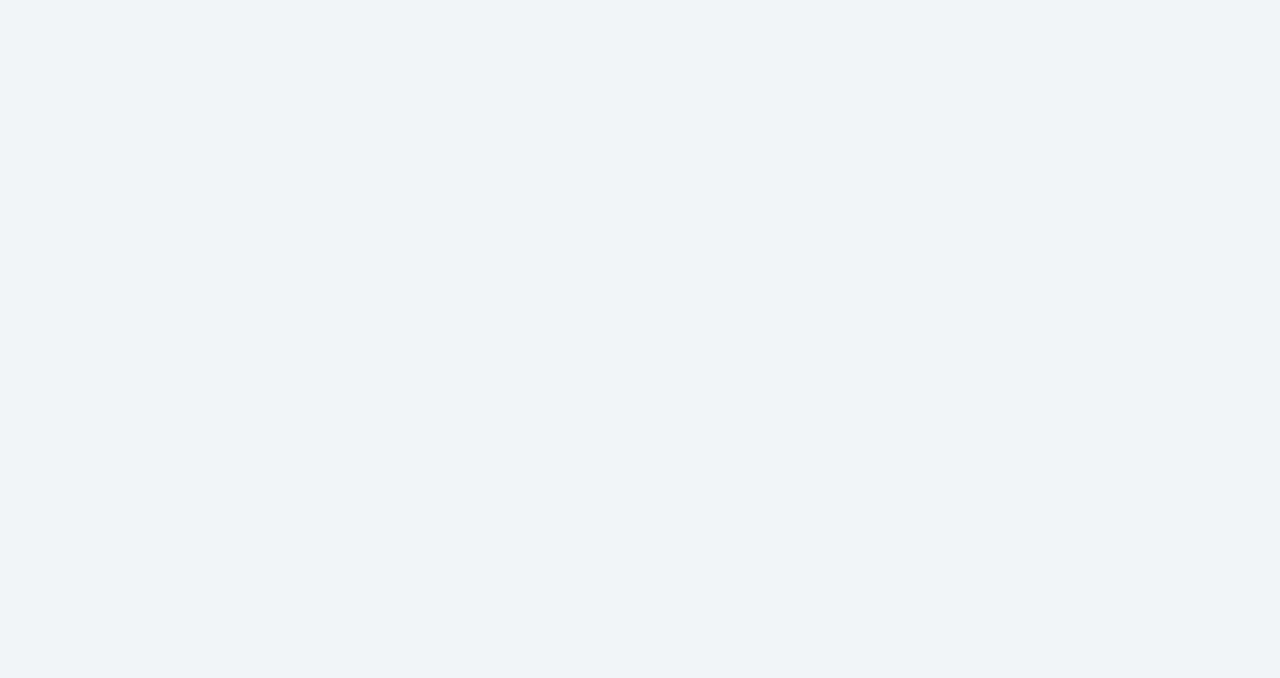
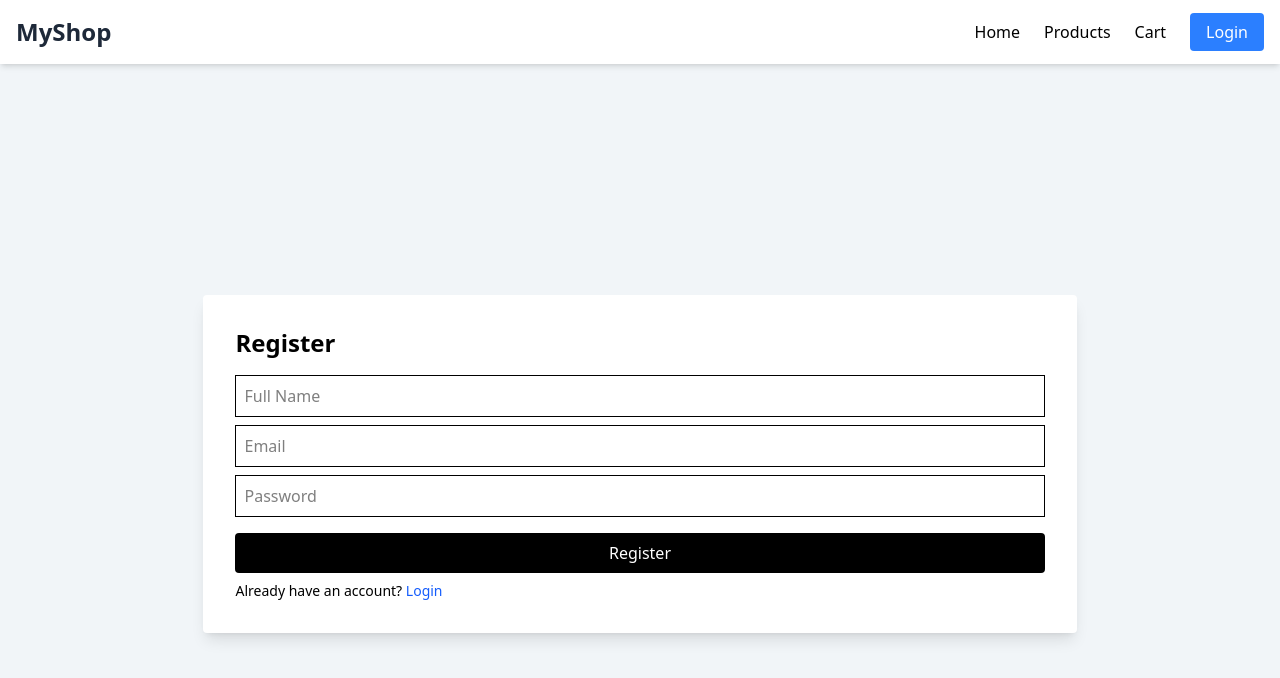
Before and after one commit to ajay123-k/e-commerce, a React (Vite) app: page /register in a window 1280 px wide. Before the commit this address had no page. Shown: the top 678 px of the page. Built offline with nearby package versions, Linux system fonts and the light colour scheme.

Commit message:
Update:added user registration with hash password

```diff
--- a/package.json
+++ b/package.json
@@ -12,6 +12,7 @@
   "dependencies": {
     "@tailwindcss/vite": "^4.0.12",
     "axios": "^1.8.2",
+    "bcryptjs": "^3.0.2",
     "react": "^19.0.0",
     "react-dom": "^19.0.0",
     "react-router-dom": "^7.3.0",
--- a/src/App.jsx
+++ b/src/App.jsx
@@ -7,6 +7,7 @@ import Shop from "./Components/Shop";
 import Login from "./Components/Login";
 import Cart from "./Components/Cart";
 import ProfilePage from "./Components/ProfilePage";
+import Register from "./Components/Register";
 
 function App() {
   return (
@@ -17,6 +18,7 @@ function App() {
           <Route path="/products" element={<Shop />}></Route>
           <Route path="/cart" element={<Cart />}></Route>
           <Route path="/login" element={<Login />}></Route>
+          <Route path="/register" element={<Register />}></Route>
           <Route path="/profile" element={<ProfilePage />}></Route>
           <Route path="/product/:id" element={<SingleProduct />}></Route>
           <Route
--- a/src/Components/Login.jsx
+++ b/src/Components/Login.jsx
@@ -1,10 +1,11 @@
 import { useEffect, useState } from "react";
 import { Link, useNavigate } from "react-router-dom";
 import Navbar from "./Navbar";
+import bcryptJs from "bcryptjs";
 
 const Login = () => {
-  const [email, setEmail] = useState("user@test.com");
-  const [password, setPassword] = useState("123456");
+  const [email, setEmail] = useState("");
+  const [password, setPassword] = useState("");
   const navigate = useNavigate();
 
   useEffect(() => {
@@ -14,22 +15,20 @@ const Login = () => {
       navigate("/");
     }
   }, []);
-  const handleLogin = (e) => {
+  const handleLogin = async (e) => {
     e.preventDefault();
-    let user = {
-      email,
-      password,
-      name: "User",
-    };
 
-    localStorage.setItem("loggedInUser", JSON.stringify(user));
-    alert("Login successful!");
-    let checkout = localStorage.getItem("isCheckoutCliked");
-    if (checkout === "true") {
-      navigate("/cart");
-      return;
+    const users = JSON.parse(localStorage.getItem("users")) || [];
+    const user = users.find((u) => u.email === email);
+    const hashPwd = await bcryptJs.compare(password, user.password);
+
+    if (user && hashPwd) {
+      localStorage.setItem("loggedInUser", JSON.stringify(user));
+      alert("Login successful!");
+      navigate("/");
+    } else {
+      alert("Invalid credentials. Please try again.");
     }
-    navigate("/");
   };
 
   return (
@@ -45,7 +44,7 @@ const Login = () => {
               value={email}
               onChange={(e) => setEmail(e.target.value)}
               className="w-full border p-2 mb-2"
-              readOnly
+              required
             />
             <input
               type="password"
@@ -53,7 +52,7 @@ const Login = () => {
               value={password}
               onChange={(e) => setPassword(e.target.value)}
               className="w-full border p-2 mb-4"
-              readOnly
+              required
             />
             <button
               type="submit"
@@ -61,6 +60,12 @@ const Login = () => {
             >
               Login
             </button>
+            <div className="my-2">
+              New user{" "}
+              <Link className="text-blue-600" to={"/register"}>
+                Register
+              </Link>
+            </div>
           </form>
         </div>
       </div>
--- a/src/Components/Navbar.jsx
+++ b/src/Components/Navbar.jsx
@@ -18,7 +18,6 @@ const Navbar = () => {
   // Function to handle user logout
   const logout = () => {
     localStorage.removeItem("loggedInUser");
-    localStorage.removeItem("users");
     localStorage.removeItem("cart");
     setDropdownOpen(false);
     navigate("/");
--- a/src/Components/ProfilePage.jsx
+++ b/src/Components/ProfilePage.jsx
@@ -20,8 +20,6 @@ const ProfilePage = () => {
   // Function to handle user logout
   const handleLogout = () => {
     localStorage.removeItem("loggedInUser");
-    localStorage.removeItem("users");
-    localStorage.removeItem("cart");
     navigate("/");
   };
 
--- /dev/null
+++ b/src/Components/Register.jsx
@@ -0,0 +1,88 @@
+import { useState } from "react";
+import { Link, useNavigate } from "react-router-dom";
+import Navbar from "./Navbar";
+import bcryptJs from "bcryptjs";
+const salt = 10;
+
+const Register = () => {
+  const [name, setName] = useState("");
+  const [email, setEmail] = useState("");
+  const [password, setPassword] = useState("");
+  const navigate = useNavigate();
+
+  // This function is used for user registration
+  const handleRegister = async (e) => {
+    e.preventDefault();
+
+    const existingUsers = JSON.parse(localStorage.getItem("users")) || [];
+
+    // Check if email is already registered
+    if (existingUsers.some((user) => user.email === email)) {
+      alert("Email is already registered. Please login.");
+      return;
+    }
+
+    // Save new user
+    const newUser = { name, email, password: await generateHash(password) };
+    localStorage.setItem("users", JSON.stringify([...existingUsers, newUser]));
+
+    alert("Registration successful! Please login.");
+    navigate("/login");
+  };
+
+  //   This function is used for generating hash
+  const generateHash = async (plainText) => {
+    return bcryptJs.hash(plainText, salt);
+  };
+
+  return (
+    <>
+      <Navbar />
+      <div className="flex justify-center items-center h-screen">
+        <div className="bg-white p-8 shadow-lg rounded">
+          <h2 className="text-2xl font-bold mb-4">Register</h2>
+          <form onSubmit={handleRegister}>
+            <input
+              type="text"
+              placeholder="Full Name"
+              value={name}
+              onChange={(e) => setName(e.target.value)}
+              className="w-full border p-2 mb-2"
+              required
+            />
+            <input
+              type="email"
+              placeholder="Email"
+              value={email}
+              onChange={(e) => setEmail(e.target.value)}
+              className="w-full border p-2 mb-2"
+              required
+            />
+            <input
+              type="password"
+              placeholder="Password"
+              value={password}
+              onChange={(e) => setPassword(e.target.value)}
+              className="w-full border p-2 mb-4"
+              required
+            />
+            <button
+              type="submit"
+              className="w-full bg-black text-white py-2 rounded"
+            >
+              Register
+            </button>
+          </form>
+          <p className="mt-2 text-sm">
+            Already have an account?{" "}
+            <Link to={"/login"} className="text-blue-600">
+              Login
+            </Link>
+          </p>
+        </div>
+      </div>
+    </>
+  );
+};
+
+export default Register;
```
Also changed, not shown: 2 other files (tests, documents, lock files or other folders).
